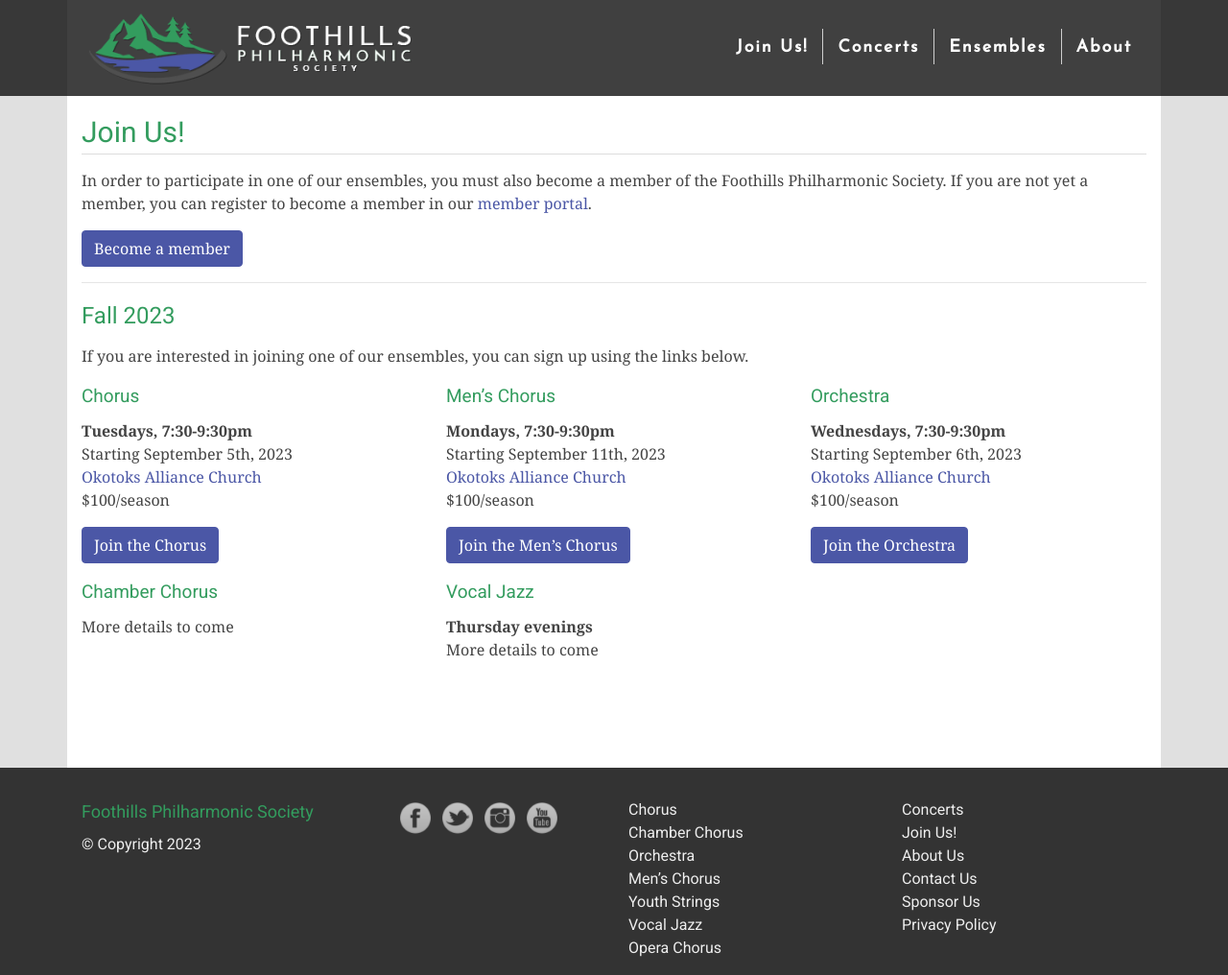
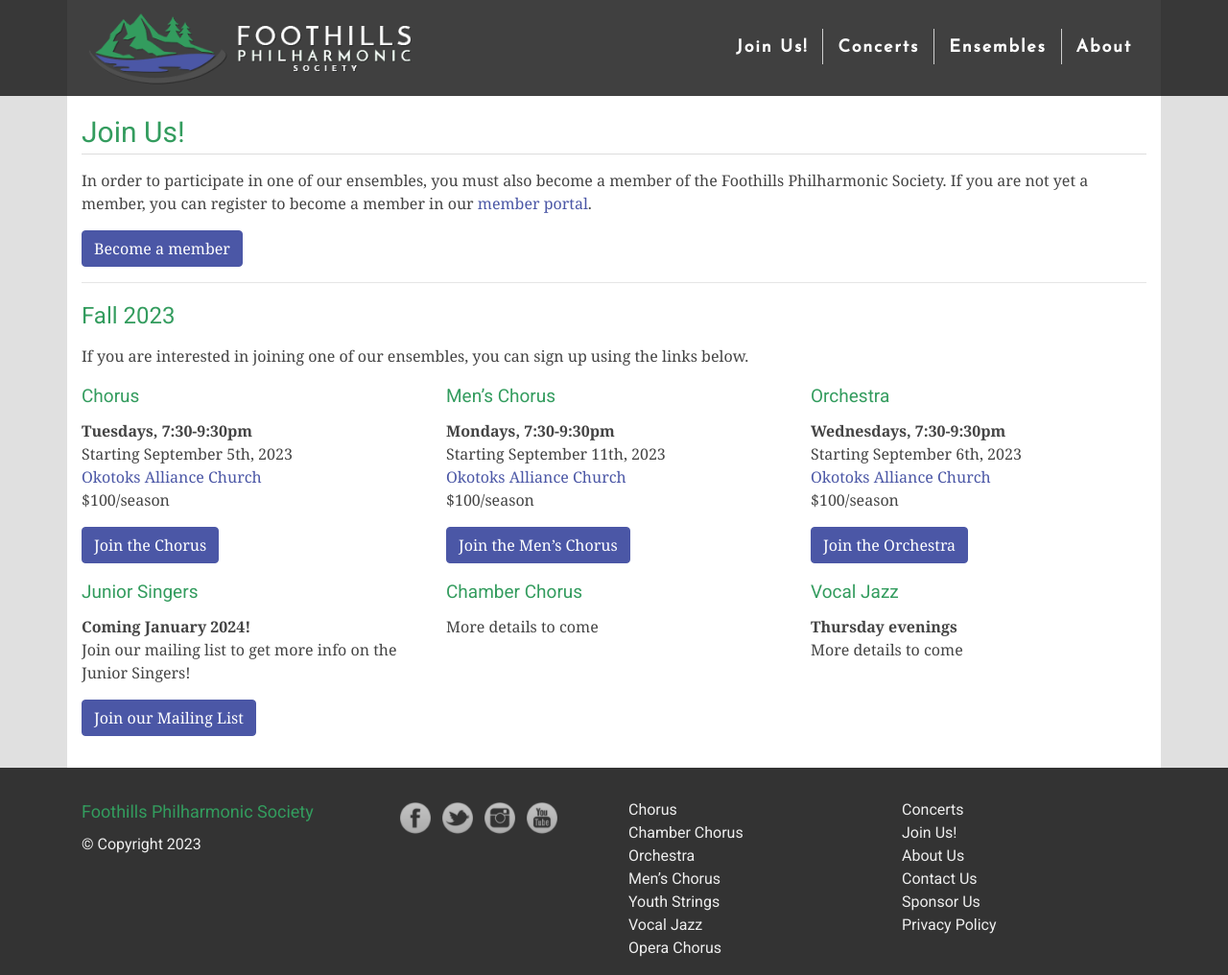
Before and after one commit to percyhanna/fps, a Jekyll site: the page built from join.html, in a window 1280 px wide and 1016 px high. Shown: the whole window at 96% size. Built offline with Jekyll 4.4.1, drawn with Linux system fonts in a browser that asks for light colours; nearby versions of some CDN libraries; Markdown is read by kramdown in place of the engine named in the settings.

Commit message:
Add temporary Junior Singers info

```diff
--- a/join.html
+++ b/join.html
@@ -105,6 +105,23 @@
       </div>
 
       <div class="col-12 col-md-6 col-lg-4">
+        <h5>Junior Singers</h5>
+        <p>
+          <strong>Coming January 2024!</strong><br />
+          Join our mailing list to get more info on the Junior Singers!
+        </p>
+
+        <p>
+          <a
+            class="btn btn-primary"
+            href="http://eepurl.com/bzn_Jf"
+            target="_blank"
+            >Join our Mailing List</a
+          >
+        </p>
+      </div>
+
+      <div class="col-12 col-md-6 col-lg-4">
         <h5>Chamber Chorus</h5>
         <p>More details to come</p>
       </div>
```
